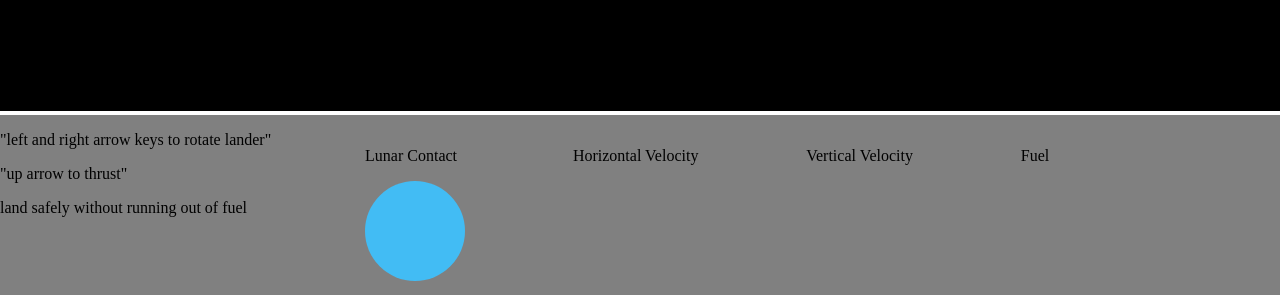
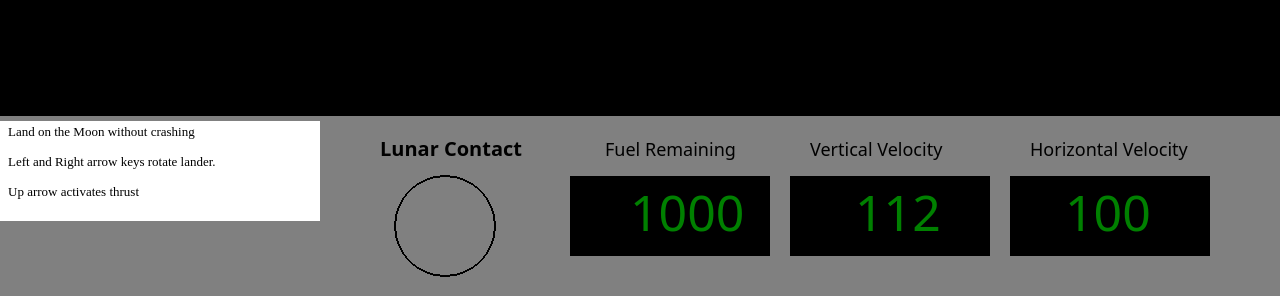
Before and after one commit to ahl2e/Apollo, a website built with webpack: page index.html in a window 1280 px wide. Shown: the part 504-804 px from the top of the page. Built offline with nearby package versions, Linux system fonts and the light colour scheme; files whose address does not match are found by name.

Commit message:
Add Instrument panel

```diff
--- a/index.html
+++ b/index.html
@@ -6,29 +6,10 @@
     <link rel="stylesheet"
       type="text/css"
       href="apollo.css" />
-      <script type="application/javascript" src="key_/keymaster.js"></script>
       <script src="lib/bundle.js"></script>
-      <script type="text/javascript">
-        document.getElementById("fuel").innerHTML = 5+6;
-      </script>
+
   </head>
   <body>
     <canvas id="canvas"></canvas>
-    <div id="instrument-panel">
-      <div id="directions">
-        <p>"left and right arrow keys to rotate lander"</p>
-        <p>"up arrow to thrust"</p>
-        <p>land safely without running out of fuel</p>
-      </div>
-      <div id="guage-box">
-      <ul>
-        <li> <p>Lunar Contact</p> <div id="contact-light-on"></div></li>
-        <li> <p>Horizontal Velocity</p> <div></div></li>
-        <li> <p>Vertical Velocity</p> <div></div></li>
-        <li> <p>Fuel</p> <div id="fuel"></div></li>
-
-      </ul>
-    </div>
-    </div>
   </body>
 </html>
--- a/lib/game.js
+++ b/lib/game.js
@@ -16,14 +16,59 @@ class Game{
     });
   }
 
+  instrumentDraw(ctx){
+    ctx.fillStyle = "grey";
+    ctx.fillRect(0,620,1300,250);
+    ctx.fillStyle = "white";
+    ctx.fillRect(0,625,320,100);
+    ctx.fillStyle = "black";
+    ctx.font = "13px Andale Mono";
+    ctx.fillText("Land on the Moon without crashing",8,640);
+    ctx.fillText("Left and Right arrow keys rotate lander.",8,670);
+    ctx.fillText("Up arrow activates thrust",8,700);
+    ctx.font = " bold 20px Noto Sans, sans-serif";
+
+    ctx.fillText("Lunar Contact",380,660);
+    ctx.arc(445,730,50,0,2*Math.PI);
+    ctx.fillStyle = "grey";
+    ctx.fill();
+    ctx.stroke();
+    if (this.lander.landed == true){
+      const grd = ctx.createRadialGradient(450,735,50,420,705,50);
+      grd.addColorStop(0,"grey");
+      grd.addColorStop(1,"#42bcf4");
+      ctx.beginPath();
+      ctx.arc(445,730,50,0,2*Math.PI);
+      ctx.fillStyle = grd;
+      ctx.fill();
+      ctx.stroke();
+  }
+    ctx.fillStyle = "black";
+    ctx.font = "18px Noto Sans, sans-serif";
+    ctx.fillText("Fuel Remaining",605,660);
+    ctx.fillText("Vertical Velocity",810,660);
+    ctx.fillText("Horizontal Velocity",1030,660);
+    ctx.fillRect(570,680,200,80);
+    ctx.fillRect(790,680,200,80);
+    ctx.fillRect(1010,680,200,80);
+
+    ctx.fillStyle = "green";
+    ctx.font = "50px Noto Sans, sans-serif";
+    ctx.fillText(`${Math.floor(this.lander.fuel)}`,630,735);
+    ctx.fillText(`${Math.floor(this.lander.velo[1]*100)}`,855,735);
+    ctx.fillText(`${Math.floor(this.lander.velo[0]*100)}`,1065,735);
+
+
+  }
+
   draw(ctx){
     ctx.clearRect(0,0,Game.X_DIMENSION,Game.Y_DIMENSION);
     this.move();
     this.lander.draw(ctx);
+    this.instrumentDraw(ctx);
     const earth = new Image();
     earth.src = "images/lander.png";
     ctx.drawImage(earth,180,0,65, 35, 1200, 50,65,45);
-
   }
 
   move(){
@@ -36,7 +81,7 @@ class Game{
 }
 
 Game.X_DIMENSION = 1300;
-Game.Y_DIMENSION = 615;
+Game.Y_DIMENSION = 800;
 Game.FPS = 60;
 
 module.exports = Game;
--- a/lib/game_view.js
+++ b/lib/game_view.js
@@ -47,9 +47,6 @@ class GameView{
     this.lander.fly();
     requestAnimationFrame(this.animate.bind(this));
   }
-
-
-
 }
 
 module.exports = GameView;
```
Also changed, not shown: lib/lander.js.
